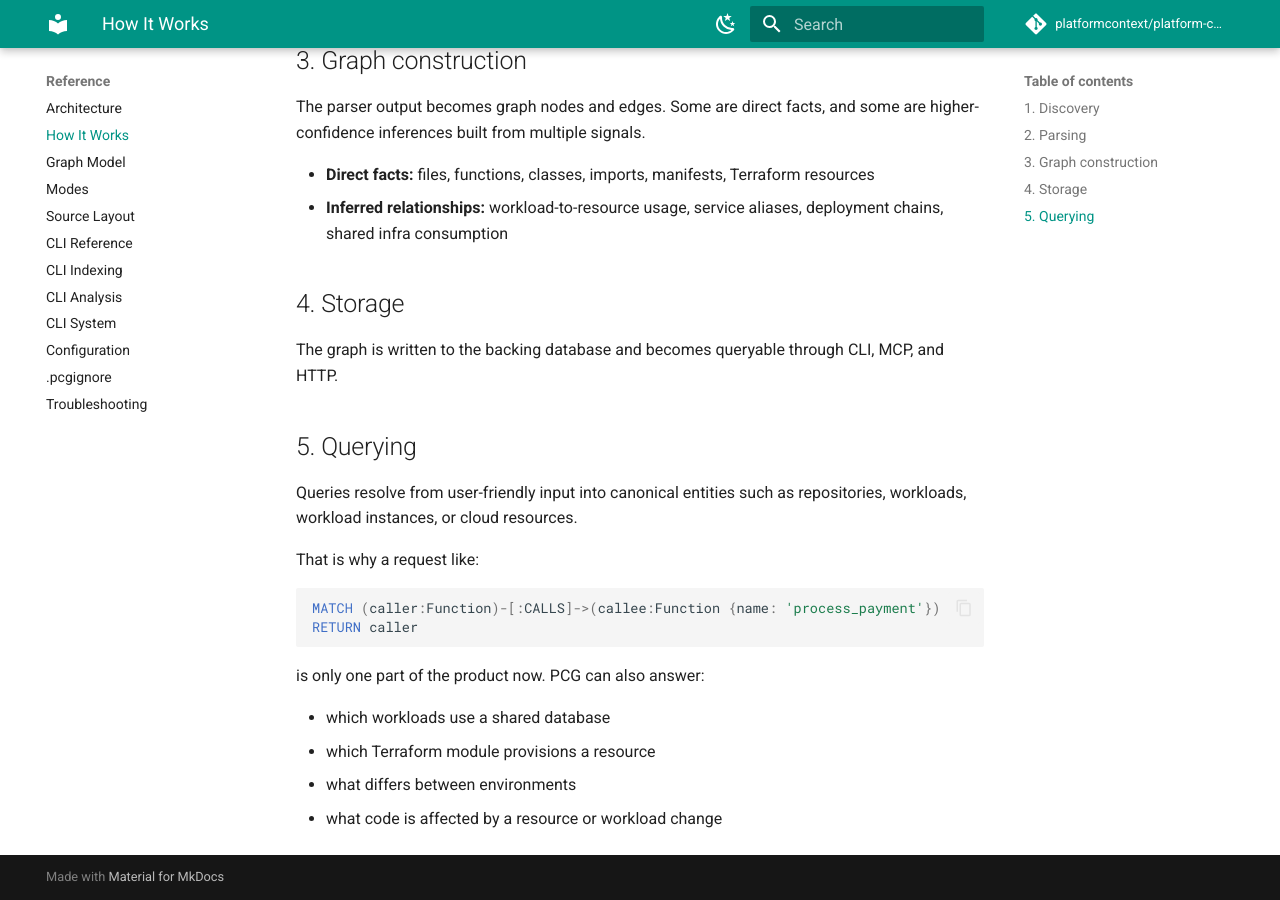
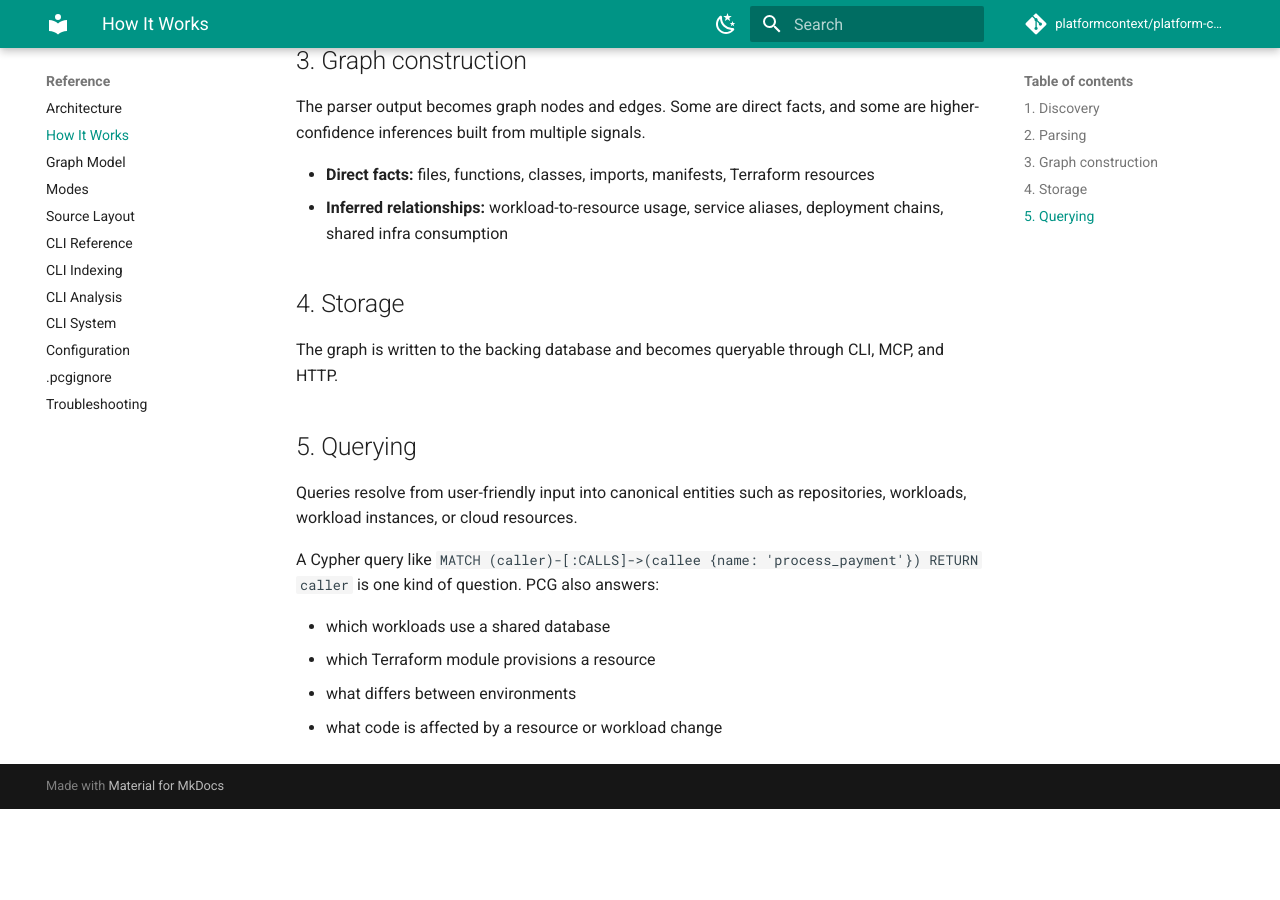
Before and after one commit to platformcontext/platform-context-graph, an MkDocs documentation site: the page built from docs/docs/concepts/how-it-works.md, in a window 1280 px wide and 900 px high, scrolled down 651 px. Built offline with MkDocs 1.6.1 and Material for MkDocs 9.7.7, drawn with Linux system fonts in a browser that asks for light colours; comment, search, counter and statistics services are not loaded; after the commit the page ends 1460 px from its top, so only the background shows below that.

Commit message:
docs: polish concepts pages
- graph-model.md: remove historical framing
- how-it-works.md: simplify Cypher example reference
- modes.md: rename to reflect all three interfaces

````diff
--- a/docs/docs/concepts/how-it-works.md
+++ b/docs/docs/concepts/how-it-works.md
@@ -30,14 +30,7 @@ The graph is written to the backing database and becomes queryable through CLI,
 
 Queries resolve from user-friendly input into canonical entities such as repositories, workloads, workload instances, or cloud resources.
 
-That is why a request like:
-
-```cypher
-MATCH (caller:Function)-[:CALLS]->(callee:Function {name: 'process_payment'})
-RETURN caller
-```
-
-is only one part of the product now. PCG can also answer:
+A Cypher query like `MATCH (caller)-[:CALLS]->(callee {name: 'process_payment'}) RETURN caller` is one kind of question. PCG also answers:
 
 - which workloads use a shared database
 - which Terraform module provisions a resource
````
Also changed, not shown: docs/docs/concepts/graph-model.md (+1 -1 lines), docs/docs/concepts/modes.md (+2 -2 lines).
